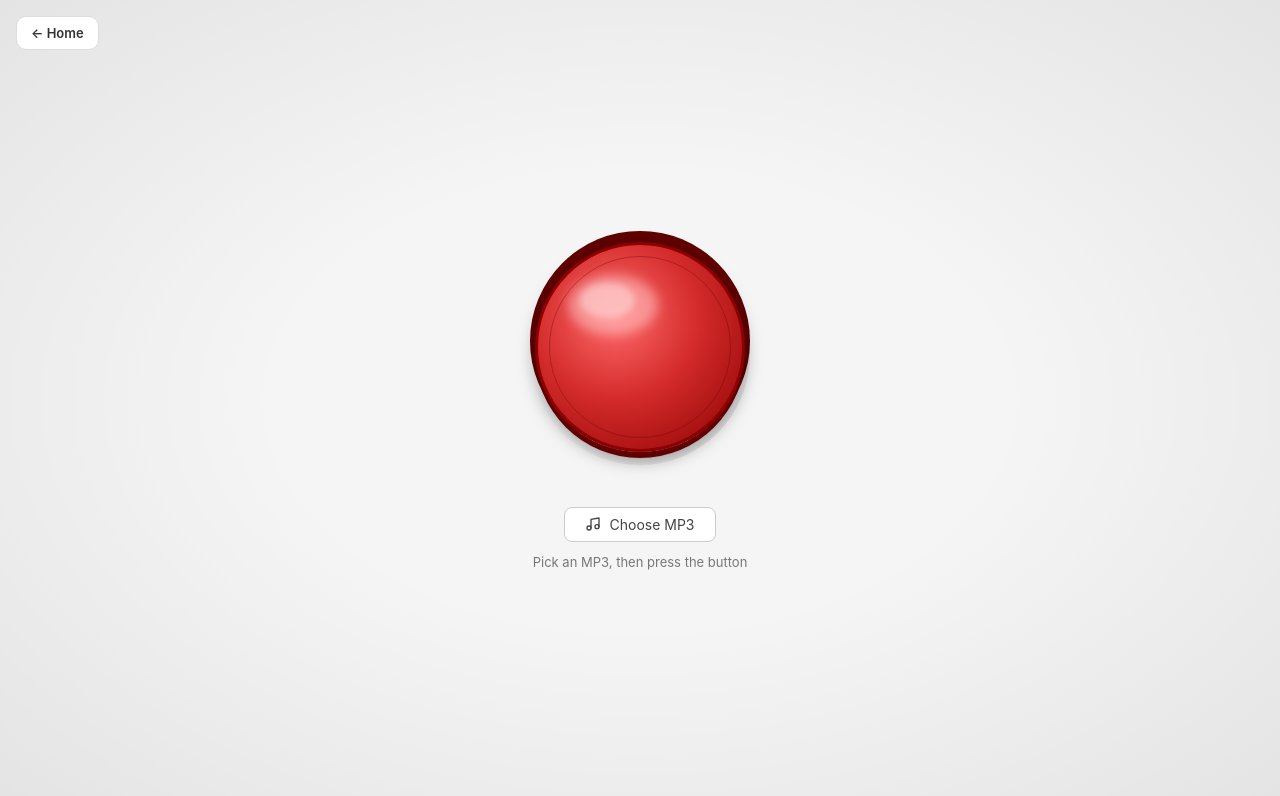
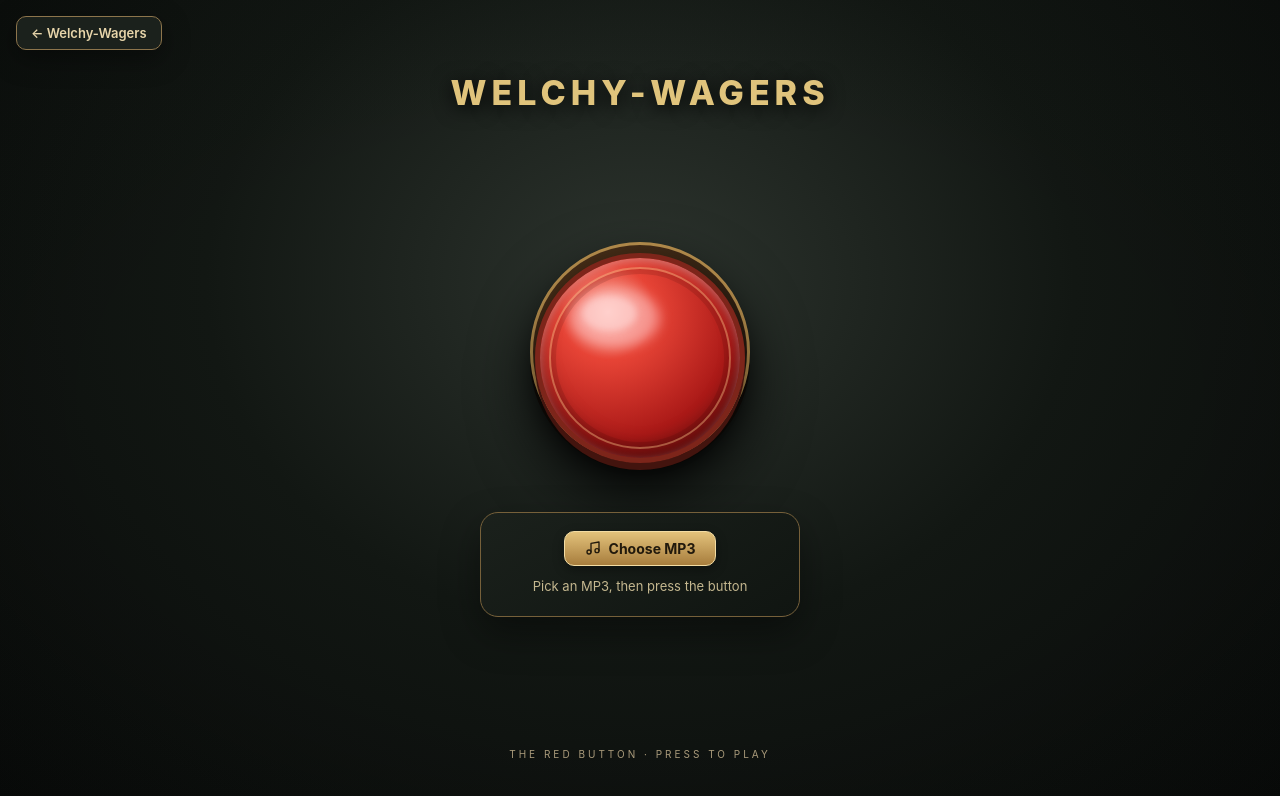
Before and after one commit to welch-fun/welch-fun.github.io, a plain HTML site: page red-button.html in a window 1280 px wide. Drawn offline with Linux system fonts and the light colour scheme.

Commit message:
Rebrand and polish the red button experience

```diff
--- a/red-button.html
+++ b/red-button.html
@@ -3,7 +3,7 @@
 <head>
 <meta charset="UTF-8">
 <meta name="viewport" content="width=device-width, initial-scale=1.0">
-<title>Red Button — welch-fun</title>
+<title>Red Button — Welchy-Wagers</title>
 <style>
   * { box-sizing: border-box; margin: 0; padding: 0; }
   body {
@@ -145,11 +145,33 @@
     border-radius: 2px;
     transition: width 0.5s linear;
   }
+
+/* Welchy-Wagers signature stage */
+body{background:radial-gradient(ellipse at 50% 35%,#2d342e 0,#121713 48%,#080a09 100%);color:#f2e7cb;font-family:Inter,ui-sans-serif,system-ui,-apple-system,"Segoe UI",sans-serif}
+#home-btn{position:fixed;background:#1b211c;border:1px solid #8d754c;color:#e7d5aa;box-shadow:0 8px 28px #0006}
+#home-btn:hover{background:#343326}
+#app{gap:34px;padding:90px 18px 36px}
+#app:before{content:"WELCHY-WAGERS";position:absolute;top:9vh;left:0;right:0;text-align:center;color:#e4c77e;font-size:clamp(22px,4vw,34px);font-weight:850;letter-spacing:5px;text-shadow:0 3px 20px #000}
+#app:after{content:"THE RED BUTTON · PRESS TO PLAY";position:absolute;bottom:5vh;left:0;right:0;text-align:center;color:#aa9b7b;font-size:10px;letter-spacing:3px;pointer-events:none}
+#btn-wrap{filter:drop-shadow(0 24px 28px #000b);transition:transform .25s cubic-bezier(.2,.8,.2,1)}
+#btn-wrap:not(.pressed):hover{transform:translateY(-5px) scale(1.015)}
+#btn-edge{background:linear-gradient(145deg,#4b3018,#17110d);border:3px solid #b18a4b;box-shadow:0 8px 0 #100b07}
+#btn-body{background:radial-gradient(circle at 34% 27%,#ffb2a1 0,#e74436 24%,#aa1917 65%,#4c0909 100%);border:5px solid #7d251a;box-shadow:inset 0 3px 8px #ffffff55,inset 0 -10px 18px #30060688,0 7px 0 #43140e,0 12px 24px #0009}
+#btn-inner-ring{border:2px solid #f4c98b66;box-shadow:inset 0 0 0 5px #30060622}
+#btn-wrap.pressed #btn-body{box-shadow:inset 0 3px 8px #ffffff33,inset 0 -8px 18px #30060688,0 1px 0 #43140e,0 3px 10px #0009}
+#controls{background:linear-gradient(145deg,#1b211cdd,#101511ee);border:1px solid #76603a;border-radius:18px;padding:18px 24px;box-shadow:0 16px 38px #0006;min-width:min(320px,90vw)}
+#file-label{background:linear-gradient(180deg,#e3c27b,#a77d3d);border:1px solid #f3dca3;color:#21190c;border-radius:10px;font-weight:750;box-shadow:0 4px 12px #0005}
+#file-label:hover{background:linear-gradient(180deg,#f0d48e,#b48a43)}
+#status{color:#c4b78f;max-width:280px}
+#progress-wrap{background:#090d0a}#progress-bar{background:linear-gradient(90deg,#b58a43,#f0d48e)}
+#file-input:focus-visible+#status{outline:2px solid #e4c77e}
+@media(max-height:650px){#app{gap:18px;padding-top:70px}#btn-wrap{transform:scale(.78);margin:-20px 0}}
+@media(prefers-reduced-motion:reduce){#btn-wrap,#btn-body,#btn-edge{transition:none!important}}
 </style>
 </head>
 <body>
 
-<a id="home-btn" href="index.html">&#8592; Home</a>
+<a id="home-btn" href="index.html">&#8592; Welchy-Wagers</a>
 
 <div id="app">
   <div id="vignette"></div>
```
